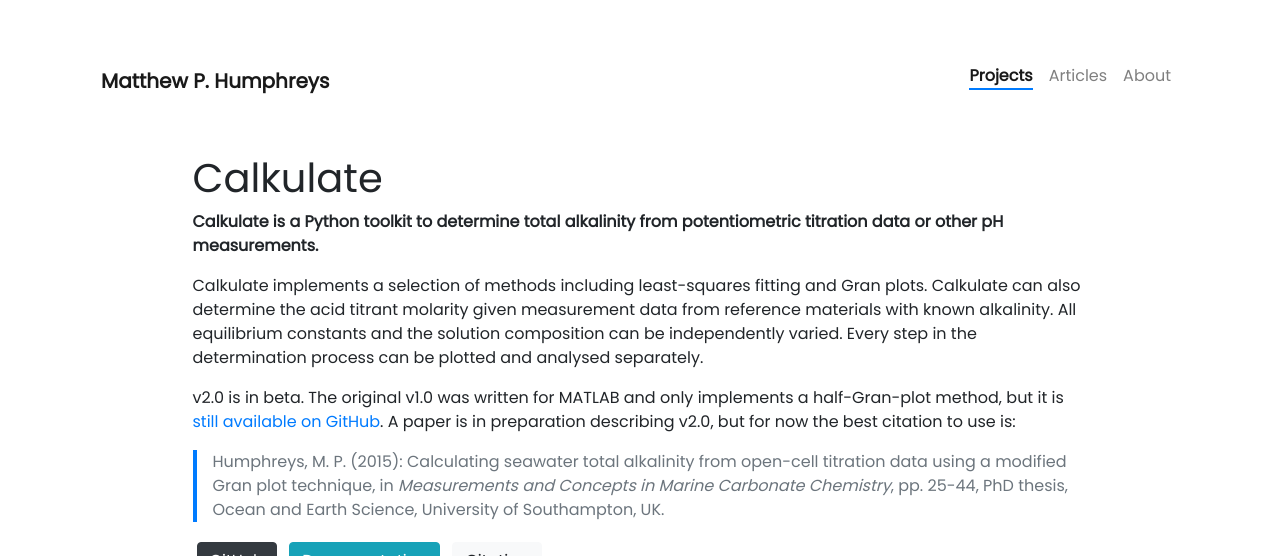
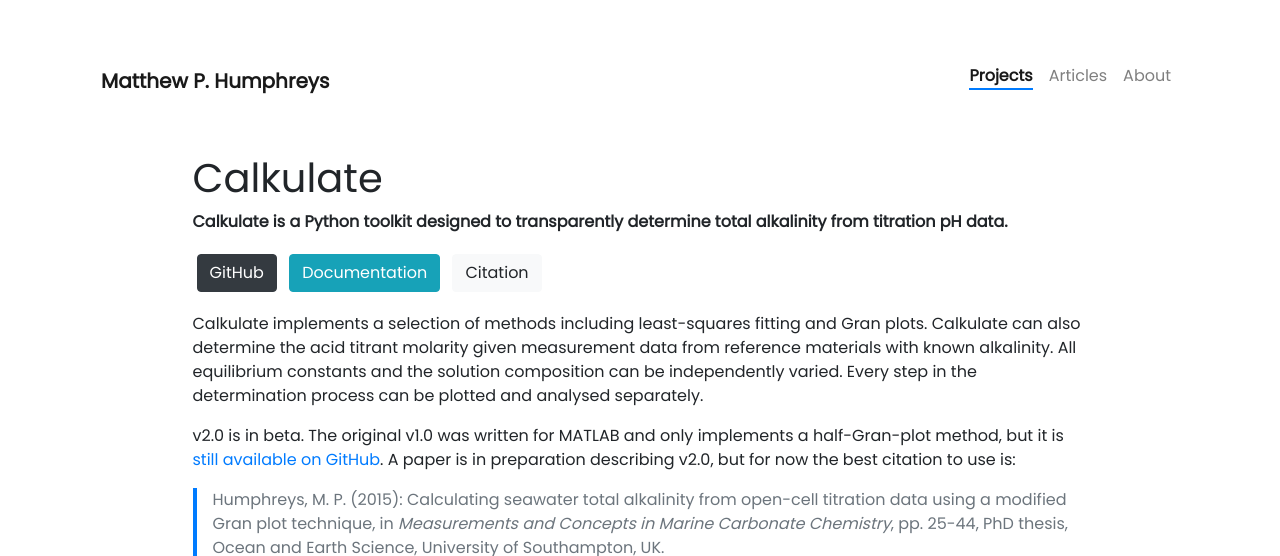
Before and after one commit to mvdh7/mvdh7.github.io, a Jekyll site: the page built from _projects/calkulate.md, in a window 1280 px wide, cut to the strip 0-556 px from the top of the page. Built offline with Jekyll 4.4.1, drawn with Linux system fonts in a browser that asks for light colours; nearby versions of some CDN libraries; comment, search, counter and statistics services are not loaded; some of the changed text lies outside the part shown.

Commit message:
Re-order

```diff
--- a/_projects/calkulate.md
+++ b/_projects/calkulate.md
@@ -2,12 +2,16 @@
 name: Calkulate
 tools: [Alkalinity, Seawater chemistry, Python]
 image: https://mphumphreys.files.wordpress.com/2019/03/logo_transparent.png
-description: Calkulate is a Python toolkit to determine total alkalinity from potentiometric titration data or other pH measurements.
+description: Calkulate is a Python toolkit designed to transparently determine total alkalinity from titration pH data.
 ---
 
 # Calkulate
 
-**Calkulate is a Python toolkit to determine total alkalinity from potentiometric titration data or other pH measurements.**
+**Calkulate is a Python toolkit designed to transparently determine total alkalinity from titration pH data.**
+
+{% include button.html link="https://github.com/mvdh7/calkulate" text="GitHub" style="dark" %}
+{% include button.html link="https://calkulate.readthedocs.io/en/latest/" text="Documentation" style="info" %}
+{% include button.html link="https://raw.githubusercontent.com/mvdh7/mvdh7.github.io/master/citations/Humphreys2015Calkulate.bib" text="Citation" style="light" %}
 
 Calkulate implements a selection of methods including least-squares fitting and Gran plots. Calkulate can also determine the acid titrant molarity given measurement data from reference materials with known alkalinity. All equilibrium constants and the solution composition can be independently varied. Every step in the determination process can be plotted and analysed separately.
 
@@ -15,8 +19,4 @@
 
 > Humphreys, M. P. (2015): Calculating seawater total alkalinity from open-cell titration data using a modified Gran plot technique, in *Measurements and Concepts in Marine Carbonate Chemistry*, pp. 25-44, PhD thesis, Ocean and Earth Science, University of Southampton, UK.
 
-{% include button.html link="https://github.com/mvdh7/calkulate" text="GitHub" style="dark" %}
-{% include button.html link="https://calkulate.readthedocs.io/en/latest/" text="Documentation" style="info" %}
-{% include button.html link="https://raw.githubusercontent.com/mvdh7/mvdh7.github.io/master/citations/Humphreys2015Calkulate.bib" text="Citation" style="light" %}
-
 ![](https://mphumphreys.files.wordpress.com/2018/12/calkulate-f02.png)
```
